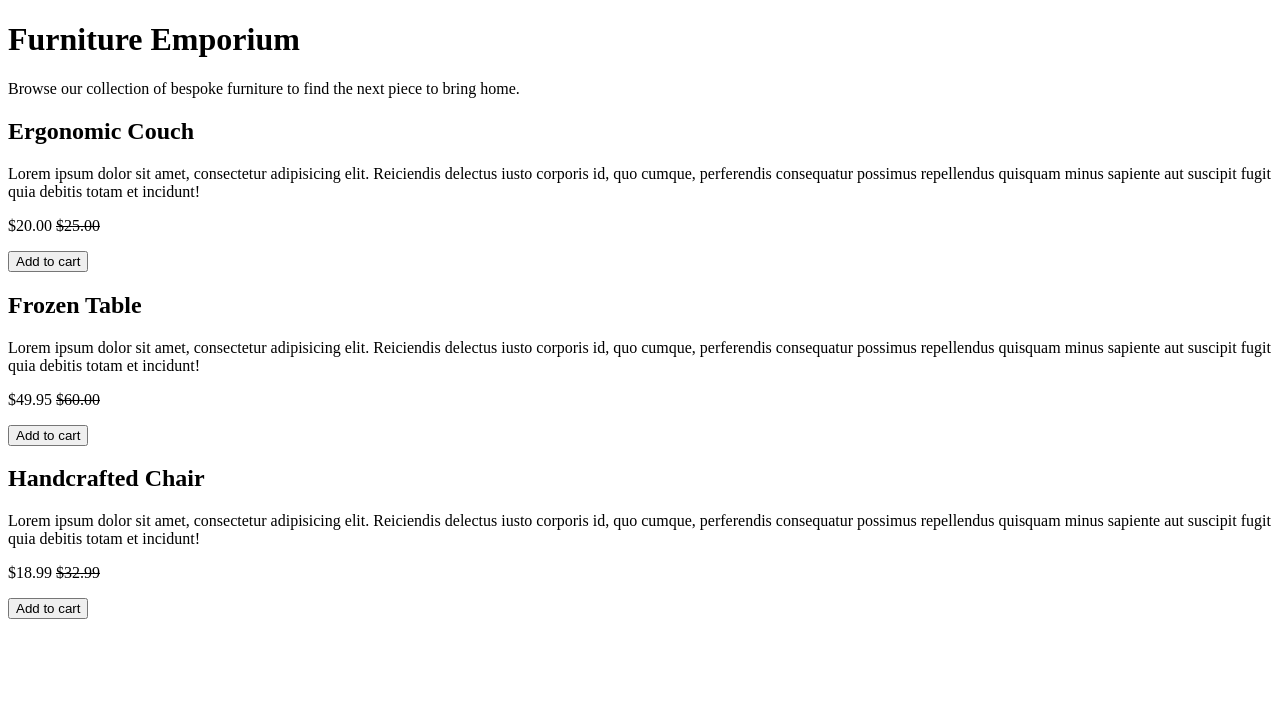
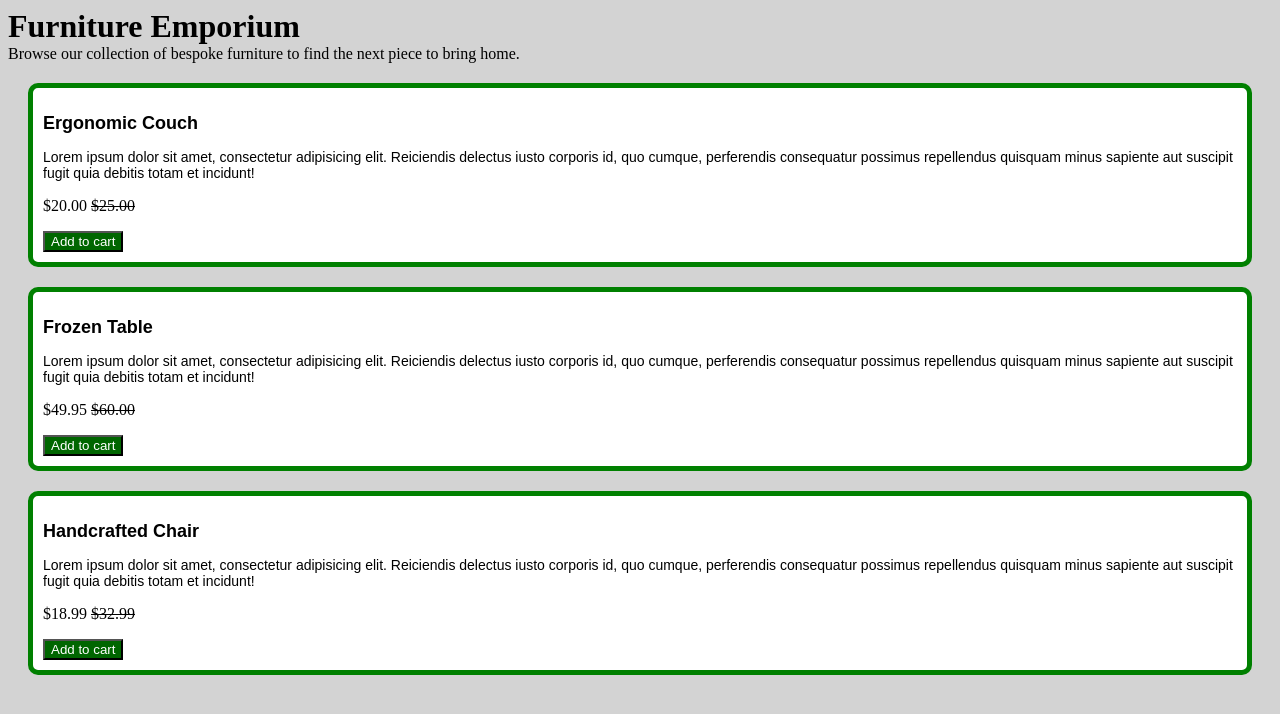
Before and after one commit to kimocho/Unit1.FurnitureEmporium, a plain HTML site: page index.html in a window 1280 px wide. Drawn offline with Linux system fonts and the light colour scheme.

Commit message:
final completion

```diff
--- a/index.css
+++ b/index.css
@@ -0,0 +1,42 @@
+body {
+  background-color: #D3D3D3;
+}
+
+article {
+  margin: 20px;
+  padding: 10px;
+  border: #008000 solid 5px;
+  background-color: #FFFFFF;
+  border-radius: 10px;
+}
+
+#tophead {
+  padding: 0px;
+  margin: 0px;
+}
+
+#browseline {
+  padding: 0px;
+  margin: 0px;
+}
+
+.cardtext {
+  font-size: 14px;
+  font-family: sans-serif;
+}
+
+.cardhead {
+  font-size: 18px;
+  font-family: sans-serif;
+}
+
+button{
+  background-color: #006600;
+  color: #FFFFFF;
+}
+
+button:hover{
+  background-color: #90EE90;
+  color: #000000;
+  cursor: grab;
+}
--- a/index.html
+++ b/index.html
@@ -2,19 +2,20 @@
 <html lang="en">
   <head>
     <title>Furniture Emporium</title>
+    <link rel="stylesheet" href="index.css" />
   </head>
   <body>
     <main>
       <header>
-        <h1>Furniture Emporium</h1>
-        <p>
+        <h1 id="tophead"> Furniture Emporium</h1>
+        <p id="browseline">
           Browse our collection of bespoke furniture to find the next piece to
           bring home.
         </p>
       </header>
       <article>
-        <h2>Ergonomic Couch</h2>
-        <p>
+        <h2 class="cardhead">Ergonomic Couch</h2>
+        <p class="cardtext">
           Lorem ipsum dolor sit amet, consectetur adipisicing elit. Reiciendis
           delectus iusto corporis id, quo cumque, perferendis consequatur
           possimus repellendus quisquam minus sapiente aut suscipit fugit quia
@@ -24,8 +25,8 @@
         <button>Add to cart</button>
       </article>
       <article>
-        <h2>Frozen Table</h2>
-        <p>
+        <h2 class="cardhead">Frozen Table</h2>
+        <p class="cardtext">
           Lorem ipsum dolor sit amet, consectetur adipisicing elit. Reiciendis
           delectus iusto corporis id, quo cumque, perferendis consequatur
           possimus repellendus quisquam minus sapiente aut suscipit fugit quia
@@ -35,8 +36,8 @@
         <button>Add to cart</button>
       </article>
       <article>
-        <h2>Handcrafted Chair</h2>
-        <p>
+        <h2 class="cardhead">Handcrafted Chair</h2>
+        <p class="cardtext">
           Lorem ipsum dolor sit amet, consectetur adipisicing elit. Reiciendis
           delectus iusto corporis id, quo cumque, perferendis consequatur
           possimus repellendus quisquam minus sapiente aut suscipit fugit quia
```
